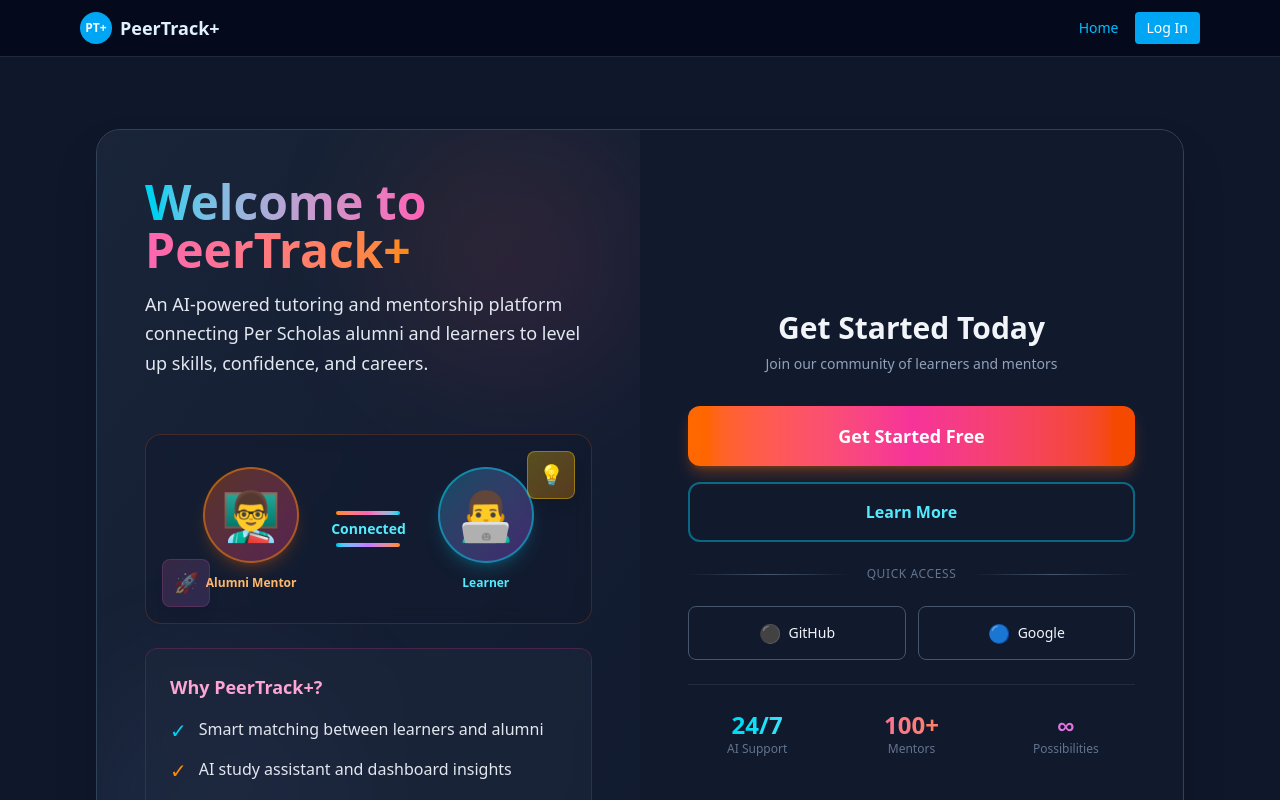
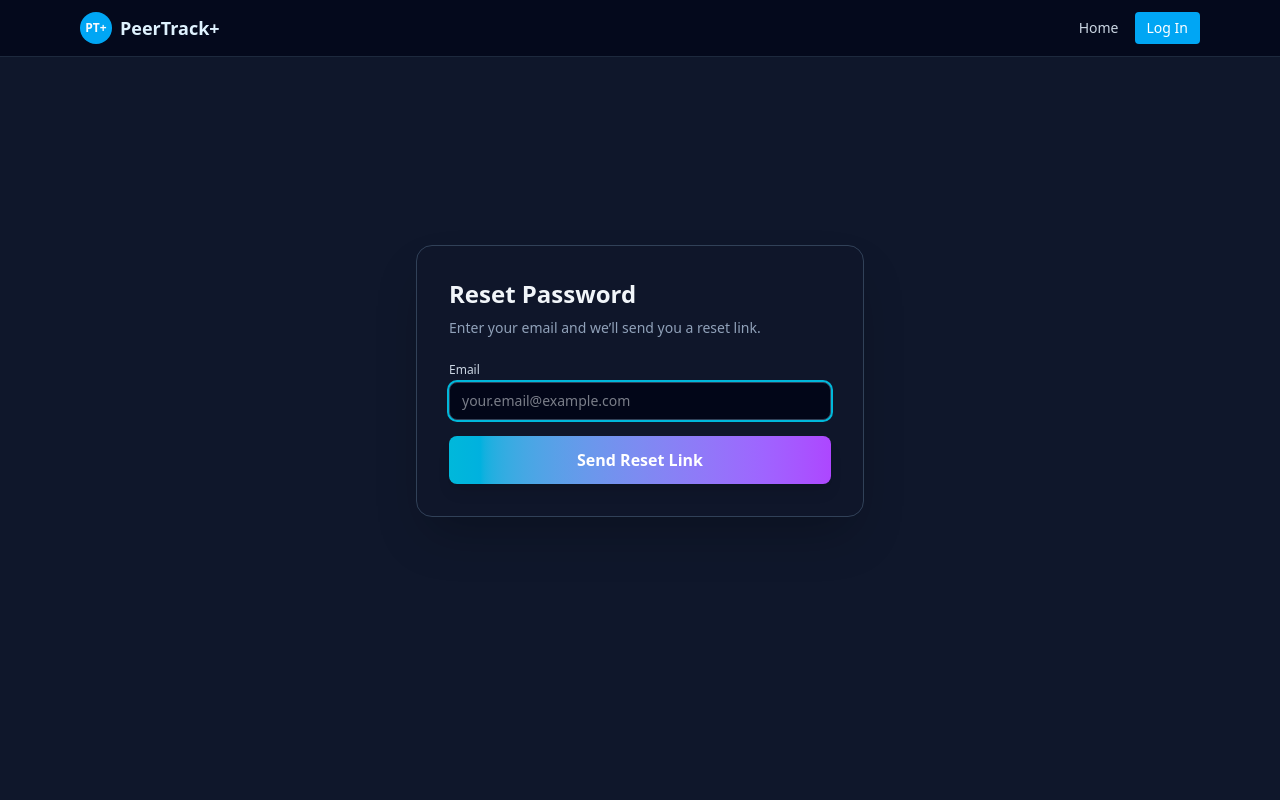
Before and after one commit to Team-4-Per-Scholas-Hackthon/frontend-project, a React (Vite) app: page /forgot-password in a window 1280 px wide. Before the commit this address led to /. Shown: the top 800 px of the page. Built offline with nearby package versions, Linux system fonts and the light colour scheme.

Commit message:
Add forgot password and reset password UI

```diff
--- a/src/App.tsx
+++ b/src/App.tsx
@@ -10,7 +10,8 @@ import type { JSX } from "react";
 import UserFormPage from "./pages/userFormPage";
 import LearnerProfilePage from "./pages/LearnerProfilePage";
 import AlumniProfilePage from "./pages/AlumniProfilePage";
-
+import ForgotPasswordPage from "./pages/ForgotPasswordPage";
+import ResetPasswordPage from "./pages/ResetPasswordPage";
 
 import LearnMorePage from "./pages/LearnMorePage";
 
@@ -39,7 +40,8 @@ function App() {
           <Route path="/auth" element={<AuthPage />} />
           <Route path="/learn-more" element={<LearnMorePage />} />
           <Route path="/userform" element={<UserFormPage />} />
-
+          <Route path="/forgot-password" element={<ForgotPasswordPage />} />
+          <Route path="/reset-password" element={<ResetPasswordPage />} />
           <Route
             path="/dashboard/admin"
             element={
--- a/src/pages/AuthPage.tsx
+++ b/src/pages/AuthPage.tsx
@@ -1,5 +1,5 @@
 import { useState } from "react";
-import { useNavigate, useSearchParams } from "react-router-dom";
+import { useNavigate, useSearchParams, Link } from "react-router-dom";
 import { useAuth } from "../context/AuthContext";
 import { apiClient } from "../clients/apiClient";
 
@@ -357,6 +357,14 @@ function AuthPage() {
                       >
                         {loading ? "Signing In..." : "Sign In"}
                       </button>
+                      <div className="mt-3 text-center">
+                        <Link
+                          to="/forgot-password"
+                          className="text-xs text-slate-400 hover:text-slate-200 underline underline-offset-4"
+                        >
+                          Forgot your password?
+                        </Link>
+                      </div>
                     </form>
 
                     {/* OAuth - Only on Login */}
--- /dev/null
+++ b/src/pages/ForgotPasswordPage.tsx
@@ -0,0 +1,70 @@
+import { useState } from "react";
+import { apiClient } from "../clients/apiClient";
+
+export default function ForgotPasswordPage() {
+  const [email, setEmail] = useState("");
+  const [msg, setMsg] = useState("");
+  const [error, setError] = useState("");
+  const [loading, setLoading] = useState(false);
+
+  const submit = async (e: React.FormEvent) => {
+    e.preventDefault();
+    try {
+      setError("");
+      setMsg("");
+      setLoading(true);
+
+      const res = await apiClient.post("/users/forgot-password", { email });
+      setMsg(res.data?.message || "If an account exists, a reset link will be sent.");
+    } catch (err: any) {
+      setError(err.response?.data?.message || err.message || "Something went wrong");
+    } finally {
+      setLoading(false);
+    }
+  };
+
+  return (
+    <div className="min-h-[calc(100vh-200px)] flex items-center justify-center py-8">
+      <div className="w-full max-w-md bg-slate-900/60 border border-slate-700 rounded-2xl p-8 shadow-2xl">
+        <h1 className="text-2xl font-bold text-slate-100 mb-2">Reset Password</h1>
+        <p className="text-sm text-slate-400 mb-6">
+          Enter your email and we’ll send you a reset link.
+        </p>
+
+        {msg && (
+          <div className="mb-4 text-xs text-green-300 bg-green-950/30 border border-green-700 rounded-lg px-3 py-2">
+            {msg}
+          </div>
+        )}
+        {error && (
+          <div className="mb-4 text-xs text-red-400 bg-red-950/40 border border-red-700 rounded-lg px-3 py-2">
+            {error}
+          </div>
+        )}
+
+        <form onSubmit={submit} className="space-y-4">
+          <div>
+            <label className="block text-xs text-slate-300 mb-1">Email</label>
+            <input
+              type="email"
+              className="w-full rounded-lg border border-slate-700 bg-slate-950 px-3 py-2 text-sm text-slate-100 focus:outline-none focus:ring-2 focus:ring-cyan-500"
+              value={email}
+              onChange={(e) => setEmail(e.target.value)}
+              placeholder="your.email@example.com"
+              required
+              autoFocus
+            />
+          </div>
+
+          <button
+            type="submit"
+            disabled={loading}
+            className="w-full px-4 py-3 rounded-lg bg-gradient-to-r from-cyan-500 to-purple-500 hover:from-cyan-600 hover:to-purple-600 text-white font-semibold disabled:opacity-60 transition-all shadow-lg"
+          >
+            {loading ? "Sending..." : "Send Reset Link"}
+          </button>
+        </form>
+      </div>
+    </div>
+  );
+}
--- /dev/null
+++ b/src/pages/ResetPasswordPage.tsx
@@ -0,0 +1,112 @@
+import { useState } from "react";
+import { useNavigate, useSearchParams } from "react-router-dom";
+import { apiClient } from "../clients/apiClient";
+
+export default function ResetPasswordPage() {
+  const [searchParams] = useSearchParams();
+  const navigate = useNavigate();
+
+  const email = searchParams.get("email");
+  const token = searchParams.get("token");
+
+  const [password, setPassword] = useState("");
+  const [confirmPassword, setConfirmPassword] = useState("");
+  const [error, setError] = useState("");
+  const [success, setSuccess] = useState("");
+  const [loading, setLoading] = useState(false);
+
+  if (!email || !token) {
+    return (
+      <div className="text-center mt-20 text-red-400">
+        Invalid or expired reset link.
+      </div>
+    );
+  }
+
+  const handleSubmit = async (e: React.FormEvent) => {
+    e.preventDefault();
+
+    if (password !== confirmPassword) {
+      setError("Passwords do not match");
+      return;
+    }
+
+    try {
+      setError("");
+      setLoading(true);
+
+      await apiClient.post("/users/reset-password", {
+        email,
+        token,
+        newPassword: password,
+      });
+
+      setSuccess("Password reset successful! Redirecting to login...");
+      setTimeout(() => navigate("/auth"), 2000);
+    } catch (err: any) {
+      setError(err.response?.data?.message || "Reset failed");
+    } finally {
+      setLoading(false);
+    }
+  };
+
+  return (
+    <div className="min-h-[calc(100vh-200px)] flex items-center justify-center py-8">
+      <div className="w-full max-w-md bg-slate-900/60 border border-slate-700 rounded-2xl p-8 shadow-2xl">
+        <h1 className="text-2xl font-bold mb-2 text-slate-100">
+          Reset your password
+        </h1>
+        <p className="text-sm text-slate-400 mb-6">
+          Enter a new password for <strong>{email}</strong>
+        </p>
+
+        {error && (
+          <div className="mb-4 text-xs text-red-400 bg-red-950/40 border border-red-700 rounded-lg px-3 py-2">
+            {error}
+          </div>
+        )}
+        {success && (
+          <div className="mb-4 text-xs text-green-300 bg-green-950/30 border border-green-700 rounded-lg px-3 py-2">
+            {success}
+          </div>
+        )}
+
+        <form onSubmit={handleSubmit} className="space-y-4">
+          <div>
+            <label className="block text-xs text-slate-300 mb-1">
+              New Password
+            </label>
+            <input
+              type="password"
+              className="w-full rounded-lg border border-slate-700 bg-slate-950 px-3 py-2 text-sm text-slate-100 focus:outline-none focus:ring-2 focus:ring-cyan-500"
+              value={password}
+              onChange={(e) => setPassword(e.target.value)}
+              required
+            />
+          </div>
+
+          <div>
+            <label className="block text-xs text-slate-300 mb-1">
+              Confirm Password
+            </label>
+            <input
+              type="password"
+              className="w-full rounded-lg border border-slate-700 bg-slate-950 px-3 py-2 text-sm text-slate-100 focus:outline-none focus:ring-2 focus:ring-cyan-500"
+              value={confirmPassword}
+              onChange={(e) => setConfirmPassword(e.target.value)}
+              required
+            />
+          </div>
+
+          <button
+            type="submit"
+            disabled={loading}
+            className="w-full px-4 py-3 rounded-lg bg-gradient-to-r from-cyan-500 to-purple-500 hover:from-cyan-600 hover:to-purple-600 text-white font-semibold disabled:opacity-60 transition-all shadow-lg"
+          >
+            {loading ? "Resetting..." : "Reset Password"}
+          </button>
+        </form>
+      </div>
+    </div>
+  );
+}
```
